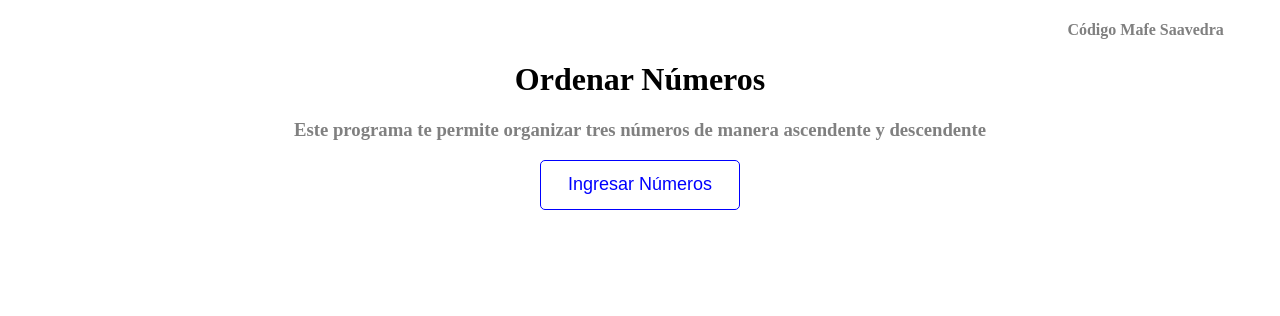
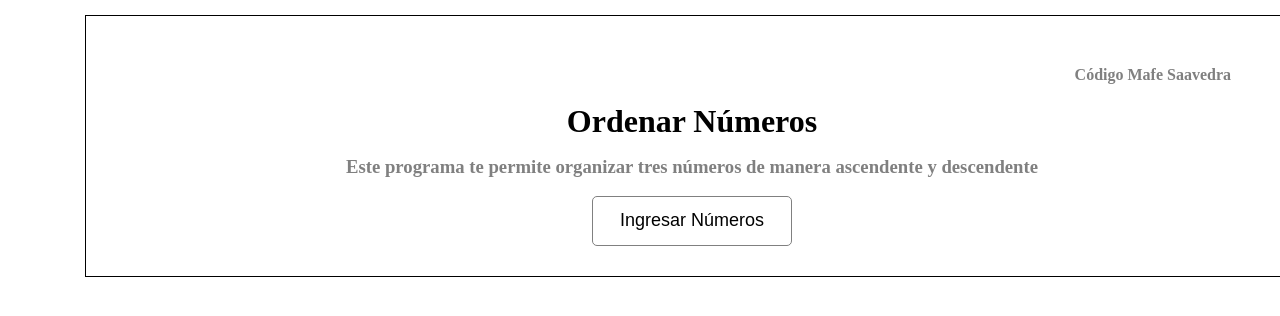
Before and after one commit to MafeSaavedra/logica-programacion-1, a plain HTML site: page index.html in a window 1280 px wide. Drawn offline with Linux system fonts and the light colour scheme.

Commit message:
Css Modifed

```diff
--- a/style.css
+++ b/style.css
@@ -4,12 +4,21 @@ body {
     margin-top: 15px;
 }
 
+body {
+    margin-left: 85px;
+    align-items: center;
+    padding: 30px;
+    width: 90%;
+    height: 80%;
+    border: 1px solid;
+    line-height: 1
+  }
 button {
     font-size: 18px; /* Tamaño de la fuente */
-    border: 1px solid blue;
+    border: 1px solid grey;
     border-radius: 5px; /* Bordes redondeados */
     background-color: white; /* Color de fondo */
-    color: blue; /* Color del texto */
+    color: black; /* Color del texto */
     cursor: pointer; /* Cursor en forma de mano */
     width: 200px; /* Ancho del botón */
     height: 50px;
```
